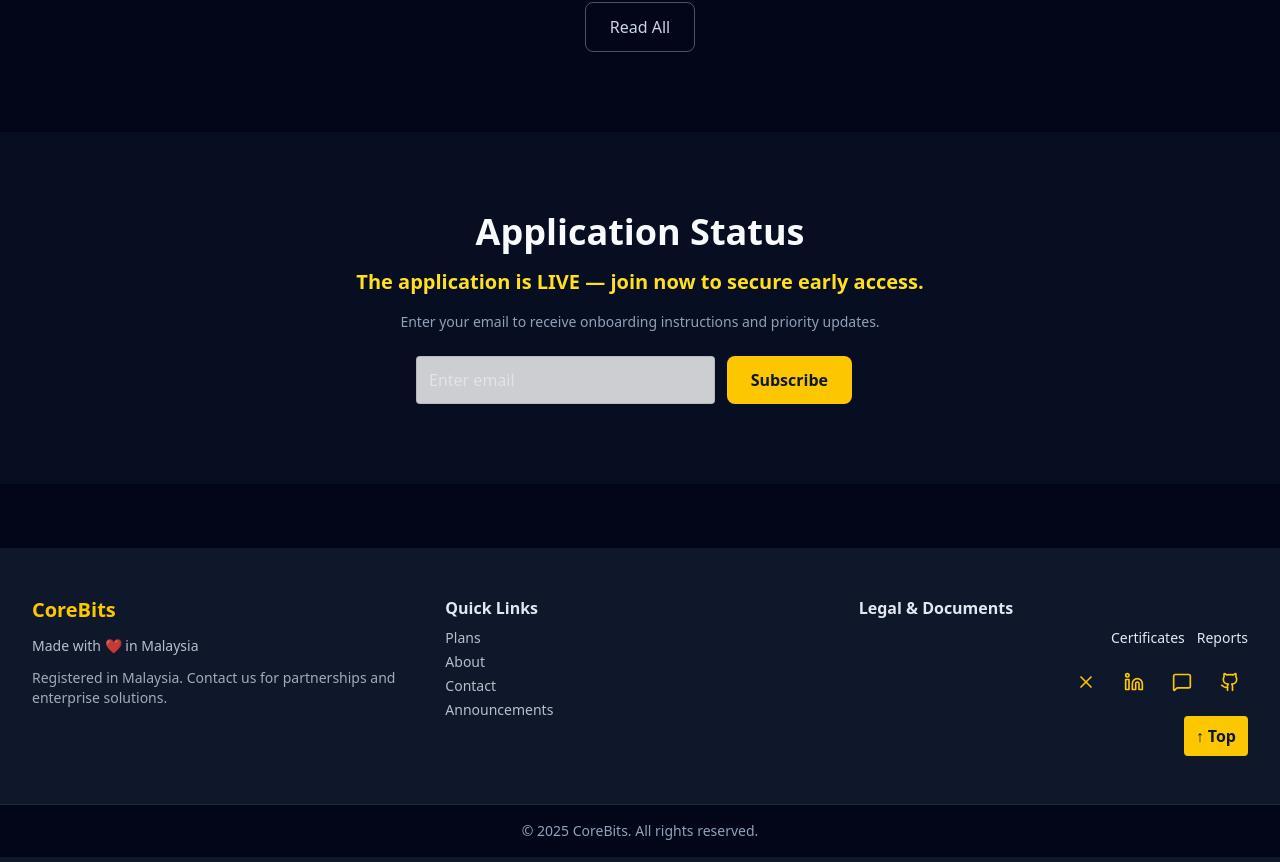
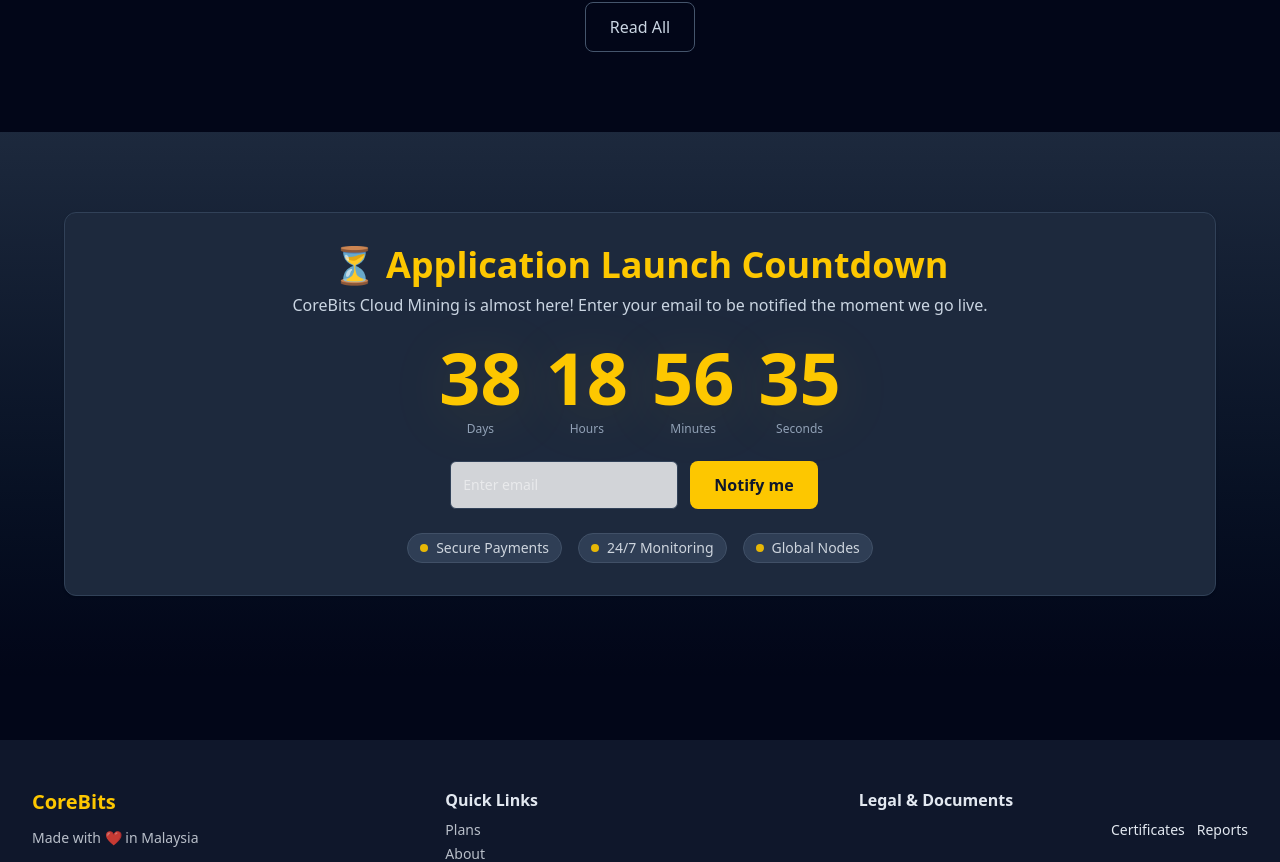
Before and after one commit to EddMarwa/Rockits, a Next.js app in the folder corebits/: page / in a window 1280 px wide. Shown: the part 1950-2812 px from the top of the page. Built offline with nearby package versions, Linux system fonts and the light colour scheme.

Commit message:
last patch of get notified

```diff
--- a/corebits/src/app/page.tsx
+++ b/corebits/src/app/page.tsx
@@ -15,7 +15,9 @@
   });
 
   useEffect(() => {
-    const targetDate = new Date('2025-12-01T00:00:00').getTime();
+    // Read launch date from env (NEXT_PUBLIC_LAUNCH_DATE) or fallback
+    const launchDateStr = process.env.NEXT_PUBLIC_LAUNCH_DATE || '2025-12-01T00:00:00';
+    const targetDate = new Date(launchDateStr).getTime();
 
     const timer = setInterval(() => {
       const now = new Date().getTime();
@@ -66,7 +68,7 @@
     countdown: { label: "Launch Countdown" },
     features: { title: "Features", secure: "Secure", daily: "Daily", registered: "Registered", global: "Global" },
     testimonials: { title: "Testimonials" },
-    notify: { title: "Stay Updated", placeholder: "Enter email", button: "Subscribe", success: "Thank you!" },
+  notify: { title: "Stay Updated", placeholder: "Enter email", button: "Notify me", success: "Thank you!" },
     footer: {
       made: "Made with ❤️ in Malaysia",
       terms: "Terms",
@@ -303,32 +305,67 @@
           </div>
         </section>
 
-      {/* Get Notified Section */}
-      <section className="py-20 px-6 md:px-12 bg-slate-900/50">
-        <div className="max-w-2xl mx-auto text-center">
-          <motion.div
-            initial="hidden"
-            whileInView="visible"
-            viewport={{ once: true }}
-            variants={fadeUpVariants}
-            className="space-y-8"
-          >
-            <h2 className="text-3xl md:text-4xl font-bold text-slate-50 mb-4">
-              Application Status
-            </h2>
-            <p className="text-xl text-yellow-300 mb-4 font-semibold">The application is LIVE — join now to secure early access.</p>
-            <p className="text-sm text-slate-400 mb-6">Enter your email to receive onboarding instructions and priority updates.</p>
+      {/* Application Launch Countdown / Get Notified */}
+      <section className="py-20 px-6 md:px-12 bg-gradient-to-b from-slate-800 to-slate-950 text-slate-50">
+        <div className="max-w-6xl mx-auto text-center">
+          <motion.div initial="hidden" whileInView="visible" viewport={{ once: true }} variants={fadeUpVariants} className="space-y-8">
+            <div className="bg-slate-800 p-8 rounded-xl shadow-sm border border-slate-700">
+              <h2 className="text-3xl md:text-4xl font-bold text-yellow-400 mb-2">
+                ⏳ Application Launch Countdown
+              </h2>
 
-            <div className="max-w-md mx-auto">
-              <NotifyForm
-                dict={dict}
-                inputClassName="max-w-sm"
-                buttonClassName="px-6 py-3 bg-yellow-400 text-slate-900 font-semibold rounded-lg hover:bg-yellow-300 transition-all duration-300 hover:shadow-[0_0_20px_rgba(234,179,8,0.3)]"
-              />
+              <p className="text-slate-300 mt-2 mb-6">CoreBits Cloud Mining is almost here! Enter your email to be notified the moment we go live.</p>
+
+              <div id="countdown" className="flex flex-col md:flex-row justify-center gap-6 items-center">
+                <div className="flex gap-6 text-center items-baseline">
+                  <div>
+                    <motion.span animate={{ scale: [1, 1.03, 1] }} transition={{ duration: 1.8, repeat: Infinity, repeatDelay: 0.6 }} className="text-5xl md:text-7xl font-extrabold text-yellow-400 drop-shadow-[0_8px_30px_rgba(234,179,8,0.12)]">{String(timeLeft.days).padStart(2, '0')}</motion.span>
+                    <p className="text-xs text-slate-400 mt-2">Days</p>
+                  </div>
+                  <div>
+                    <motion.span animate={{ scale: [1, 1.03, 1] }} transition={{ duration: 1.6, repeat: Infinity, repeatDelay: 0.6 }} className="text-5xl md:text-7xl font-extrabold text-yellow-400 drop-shadow-[0_8px_30px_rgba(234,179,8,0.12)]">{String(timeLeft.hours).padStart(2, '0')}</motion.span>
+                    <p className="text-xs text-slate-400 mt-2">Hours</p>
+                  </div>
+                  <div>
+                    <motion.span animate={{ scale: [1, 1.03, 1] }} transition={{ duration: 1.4, repeat: Infinity, repeatDelay: 0.6 }} className="text-5xl md:text-7xl font-extrabold text-yellow-400 drop-shadow-[0_8px_30px_rgba(234,179,8,0.12)]">{String(timeLeft.minutes).padStart(2, '0')}</motion.span>
+                    <p className="text-xs text-slate-400 mt-2">Minutes</p>
+                  </div>
+                  <div>
+                    <motion.span animate={{ scale: [1, 1.03, 1] }} transition={{ duration: 1.2, repeat: Infinity, repeatDelay: 0.6 }} className="text-5xl md:text-7xl font-extrabold text-yellow-400 drop-shadow-[0_8px_30px_rgba(234,179,8,0.12)]">{String(timeLeft.seconds).padStart(2, '0')}</motion.span>
+                    <p className="text-xs text-slate-400 mt-2">Seconds</p>
+                  </div>
+                </div>
+              </div>
+
+              <div className="flex justify-center mt-6">
+                <div className="flex flex-col sm:flex-row justify-center gap-2 max-w-sm mx-auto w-full">
+                  <NotifyForm
+                    dict={dict}
+                    inputClassName="flex-1 rounded-md bg-slate-800 border border-slate-700 text-white px-3 py-2 text-sm focus:outline-none focus:ring-1 focus:ring-yellow-400"
+                    buttonClassName="px-6 py-3 bg-yellow-400 text-slate-900 font-semibold rounded-lg hover:opacity-95 transition w-full sm:w-auto"
+                  />
+                </div>
+              </div>
+
+              {/* trust badges */}
+              <div className="mt-6 flex justify-center gap-4 opacity-90">
+                <div className="inline-flex items-center gap-2 px-3 py-1 rounded-full bg-slate-700 border border-slate-600 text-sm text-slate-200">
+                  <span className="inline-block w-2 h-2 bg-yellow-400 rounded-full" />
+                  <span>Secure Payments</span>
+                </div>
+                <div className="inline-flex items-center gap-2 px-3 py-1 rounded-full bg-slate-700 border border-slate-600 text-sm text-slate-200">
+                  <span className="inline-block w-2 h-2 bg-yellow-400 rounded-full" />
+                  <span>24/7 Monitoring</span>
+                </div>
+                <div className="inline-flex items-center gap-2 px-3 py-1 rounded-full bg-slate-700 border border-slate-600 text-sm text-slate-200">
+                  <span className="inline-block w-2 h-2 bg-yellow-400 rounded-full" />
+                  <span>Global Nodes</span>
+                </div>
+              </div>
             </div>
           </motion.div>
         </div>
-        </section>
+      </section>
 
       <Footer dict={dict} />
     </div>
```
